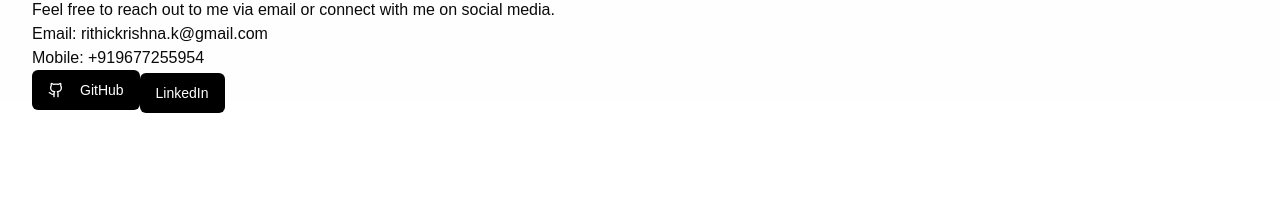
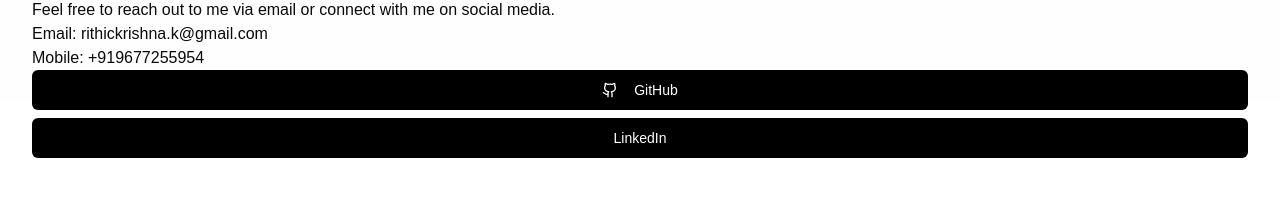
Before and after one commit to rithic-k/Portfolio-Web, a Next.js app: page / in a window 1280 px wide. Shown: the part 699-907 px from the top of the page. Built offline with nearby package versions, Linux system fonts and the light colour scheme; no server answers.

Commit message:
center aligned buttons in contact me section

```diff
--- a/src/app/page.tsx
+++ b/src/app/page.tsx
@@ -144,6 +144,7 @@
           <h2 className="text-3xl font-semibold mb-4 uppercase">Certifications</h2>
         </section>
 
+
         {/* Contact Section */}
         <section id="contact" ref={sectionRefs.contact} className="mb-16">
           <h2 className="text-3xl font-semibold mb-4 uppercase">Contact Me</h2>
@@ -151,6 +152,7 @@
           <p>Email: rithickrishna.k@gmail.com</p>
           <p>Mobile: +919677255954</p>
           {/* Add social media links or a contact form here */}
+             <div className="flex flex-col gap-2">
                 <Button variant="default" className="bg-black text-white" asChild>
                   <a href="https://github.com/rithic-k" target="_blank" rel="noopener noreferrer" className="flex items-center">
                     <Github className="mr-2" />
@@ -162,6 +164,7 @@
                     LinkedIn
                   </a>
                 </Button>
+              </div>
         </section>
       </main>
 
```
Lines whose indentation alone changed are shown as unchanged.
